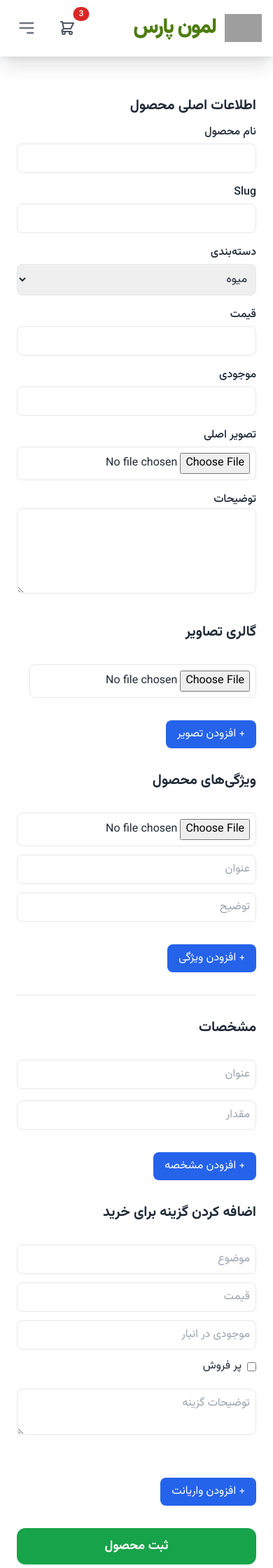
After one commit to rohankhayyerfr/Marketplace, a Django app: page /dashboard/products/create/ in a window 390 px wide. The commit adds this page. Shown: the top 2240 px of the page at 70% size. Run offline with Django 5.2, Linux system fonts and the light colour scheme; a user stored in the database is signed in; data comes from the database, SQL or seed files in the repository; some libraries are stand-ins or nearby versions; grey boxes are pictures that could not be loaded.

Commit message:
everything got changed

```diff
--- a/store/forms.py
+++ b/store/forms.py
@@ -2,12 +2,46 @@ from django import forms
 from django.contrib.auth.models import User
 from django.forms import inlineformset_factory
 
-from .models import Product,ProductVariant
+from .models import Product, ProductVariant, ProductGallery, ProductFeature, ProductSpecification
+
 
 class ProductForm(forms.ModelForm):
     class Meta:
         model = Product
         fields = ['category', 'name', 'slug', 'description', 'price', 'inventory', 'main_image']
+
+ProductGalleryFormSet = inlineformset_factory(
+    Product, ProductGallery,
+    fields=['image'],
+    extra=1,
+    max_num=15,
+    can_delete=True
+)
+
+ProductFeatureFormSet = inlineformset_factory(
+    Product, ProductFeature,
+    fields=['icon', 'title', 'description'],
+    extra=1,
+    max_num=4,
+    can_delete=True
+)
+
+ProductSpecificationFormSet = inlineformset_factory(
+    Product, ProductSpecification,
+    fields=['title', 'value'],
+    extra=1,
+    max_num=50,
+    can_delete=True
+)
+
+ProductVariantFormSet = inlineformset_factory(
+    Product, ProductVariant,
+    fields=['title', 'description', 'price', 'stock', 'is_bestseller'],
+    extra=1,
+    max_num=10,
+    can_delete=True
+)
+
 
 
 class ProductImageForm(forms.ModelForm):
--- a/store/urls.py
+++ b/store/urls.py
@@ -12,9 +12,10 @@ urlpatterns = [
     path('category/<int:pk>/', views.category_products, name='category'),
     # Dashboard
     path('dashboard/', views.dashboard, name="dashboard"),
-    # path('dashboard/products/create/', views.product_create, name="product_create"),
+    path('dashboard/products/create/', views.product_create, name="product_create"),
     # path('dashboard/products/<int:pk>/edit/', views.product_edit, name="product_edit"),
     # path('dashboard/products/<int:pk>/delete/', views.product_delete, name="product_delete"),
+    path('faqs/', views.faqs, name="faqs"),
 ]
 
 
--- a/store/views.py
+++ b/store/views.py
@@ -1,8 +1,9 @@
 from django.contrib import messages
 from django.contrib.auth.models import User
 from django.shortcuts import render, get_object_or_404, redirect
-from .forms import ProductForm
-from .models import Product, ProductVariant, Category
+from .forms import ProductForm, ProductGalleryFormSet, ProductFeatureFormSet, ProductSpecificationFormSet, \
+    ProductVariantFormSet
+from .models import *
 from django.contrib.auth.decorators import login_required
 from accounts.views import verify_identity
 from accounts.models import SellerVerification
@@ -34,80 +35,6 @@ def dashboard(request):
         'identity': identity
     })
 
-# @login_required
-# def product_create(request):
-#     categories = Category.objects.all()
-#     try:
-#         seller_profile = request.user.seller_profile
-#     except SellerProfile.DoesNotExist:
-#         return redirect('store:dashboard')
-#
-#     if not seller_profile.is_verified:
-#         messages.error(request, 'شما هنوز تایید نشده اید!')
-#         return redirect('accounts:become_seller')
-#
-#     if request.method == "POST":
-#         form = ProductForm(request.POST, request.FILES)
-#
-#
-#         if form.is_valid():
-#             p = form.save(commit=False)
-#             p.owner = request.user
-#             p.save()
-#
-#
-#
-#             return redirect("store:dashboard")
-#     else:
-#         form = ProductForm()
-#
-#
-#     return render(
-#         request,
-#         'dashboard/product_form.html',
-#         {
-#             'form': form,
-#
-#             'categories': categories,
-#         }
-#     )
-#
-#
-# @login_required
-# def product_edit(request, pk):
-#     product = get_object_or_404(Product, pk=pk, owner=request.user)
-#
-#     if request.method == "POST":
-#         form = ProductForm(request.POST, request.FILES, instance=product)
-#         formset = VariantFormSet(request.POST, instance=product)
-#
-#         if form.is_valid() and formset.is_valid():
-#             form.save()
-#             formset.save()
-#             return redirect("store:dashboard")
-#
-#     else:
-#         form = ProductForm(instance=product)
-#         formset = VariantFormSet(instance=product)
-#
-#     return render(
-#         request,
-#         'dashboard/product_form.html',
-#         {
-#             'form': form,
-#             'formset': formset,
-#             'product': product
-#         }
-#     )
-#
-#
-# @login_required
-# def product_delete(request, pk):
-#     product = get_object_or_404(Product, pk=pk, owner=request.user)
-#     product.delete()
-#     return redirect("store:dashboard")
-
-
 def product_create(request):
     try:
         identity = request.user.sellerverification
@@ -117,19 +44,50 @@ def product_create(request):
         return redirect('accounts:verify_identity')
 
     if request.method == 'POST':
-        form = ProductForm(request.POST)
-        if form.is_valid():
-            product = form.save(commit=False)
+        product_form = ProductForm(request.POST, request.FILES)
+        gallery_formset = ProductGalleryFormSet(request.POST, request.FILES)
+        feature_formset = ProductFeatureFormSet(request.POST, request.FILES)
+        specification_formset = ProductSpecificationFormSet(request.POST)
+        variant_formset = ProductVariantFormSet(request.POST)
+
+        if (product_form.is_valid() and gallery_formset.is_valid() and
+            feature_formset.is_valid() and specification_formset.is_valid() and
+            variant_formset.is_valid()):
+
+            product = product_form.save(commit=False)
             product.owner = request.user
             product.status = "pending"
             product.save()
+
+            gallery_formset.instance = product
+            gallery_formset.save()
+
+            feature_formset.instance = product
+            feature_formset.save()
+
+            specification_formset.instance = product
+            specification_formset.save()
+
+            variant_formset.instance = product
+            variant_formset.save()
+
             messages.success(request, 'محصول شما در دست مدیریت است به محض تایید شدن در سایت اضافه میشود')
-            return redirect('dashboard')
+            return redirect('store:dashboard')
+    else:
+        product_form = ProductForm()
+        gallery_formset = ProductGalleryFormSet()
+        feature_formset = ProductFeatureFormSet()
+        specification_formset = ProductSpecificationFormSet()
+        variant_formset = ProductVariantFormSet()
 
-    else:
-        messages.error(request,"somthing went wrong")
-        form = ProductForm()
-    return render(request, "store/product_create.html", {'form': form})
+    return render(request, 'products/product_create.html', {
+        'product_form': product_form,
+        'gallery_formset': gallery_formset,
+        'feature_formset': feature_formset,
+        'specification_formset': specification_formset,
+        'variant_formset': variant_formset
+    })
+
 
 
 
@@ -141,3 +99,7 @@ def category_products(request, pk):
         'category': category,
         'products': products
     })
+
+
+def faqs(request):
+    return render(request, 'faqs.html')
--- a/templates/base.html
+++ b/templates/base.html
@@ -1,4 +1,5 @@
 {% load static %}
+
 <!DOCTYPE html>
 <html lang="fa" dir="rtl">
 <head>
@@ -138,6 +139,9 @@
 
                     <a href="{% url 'store:product_list' %}" class="text-gray-700 hover:text-lime-600 font-medium transition duration-150 h-full flex items-center px-2">
                         محصولات
+                    </a>
+                    <a href="{% url 'store:faqs' %}" class="text-gray-700 hover:text-lime-600 font-medium transition duration-150 h-full flex items-center px-2">
+                        سوالات متدول
                     </a>
 
                     <div class="relative group h-full flex items-center">
--- /dev/null
+++ b/templates/products/product_create.html
@@ -0,0 +1,298 @@
+{% extends 'base.html' %}
+{% block content %}
+
+
+<form action="{% url 'store:product_create' %}" method="POST" enctype="multipart/form-data"
+      class="max-w-4xl mx-auto bg-white shadow-lg rounded-2xl p-6 space-y-8">
+    {% csrf_token %}
+
+    <!-- Product Base Info -->
+    <div>
+        <h2 class="text-xl font-bold mb-3">اطلاعات اصلی محصول</h2>
+
+        <div class="grid grid-cols-1 md:grid-cols-2 gap-4">
+
+            <div>
+                <label class="block mb-1 font-medium">نام محصول</label>
+                <input name="name" type="text" required
+                       class="w-full border rounded-lg p-2 focus:ring-2 focus:ring-blue-400" />
+            </div>
+
+            <div>
+                <label class="block mb-1 font-medium">Slug</label>
+                <input name="slug" type="text" required
+                       class="w-full border rounded-lg p-2 focus:ring-2 focus:ring-blue-400" />
+            </div>
+
+            <div>
+                <label class="block mb-1 font-medium">دسته‌بندی</label>
+                <select name="category" required
+                        class="w-full border rounded-lg p-2">
+                    {% for cat in main_categories %}
+                        <option value="{{ cat.id }}">{{ cat.name }}</option>
+                    {% endfor %}
+                </select>
+            </div>
+
+            <div>
+                <label class="block mb-1 font-medium">قیمت</label>
+                <input name="price" type="number" step="0.01" required
+                       class="w-full border rounded-lg p-2" />
+            </div>
+
+            <div>
+                <label class="block mb-1 font-medium">موجودی</label>
+                <input name="inventory" type="number" required
+                       class="w-full border rounded-lg p-2" />
+            </div>
+
+            <div>
+                <label class="block mb-1 font-medium">تصویر اصلی</label>
+                <input name="main_image" type="file" accept="image/*" required
+                       class="w-full border rounded-lg p-2" />
+            </div>
+
+        </div>
+
+        <label class="block font-medium mt-4">توضیحات</label>
+        <textarea name="description" rows="4"
+                  class="w-full border rounded-lg p-3"></textarea>
+    </div>
+
+    <!-- Product Gallery -->
+<h2 class="text-xl font-bold mb-3">گالری تصاویر</h2>
+
+{{ gallery_formset.management_form }}
+
+<div id="gallery-wrapper" class="space-y-3">
+
+    {% for form in gallery_formset %}
+    <div class="flex items-center gap-3" data-form-index="{{ forloop.counter0 }}">
+        {{ form.id }}
+        <input
+            type="file"
+            name="gallery-{{ forloop.counter0 }}-image"
+            class="border rounded-lg p-2"
+        />
+    </div>
+    {% endfor %}
+
+</div>
+
+<button type="button" onclick="addGallery()"
+        class="mt-3 px-4 py-2 bg-blue-600 text-white rounded-lg">
+    + افزودن تصویر
+</button>
+
+<script>
+let galleryTotal = {{ gallery_formset.total_form_count }};
+
+function addGallery() {
+    let wrapper = document.getElementById('gallery-wrapper');
+
+    let newInput =
+    `<div class="flex items-center gap-3" data-form-index="${galleryTotal}">
+        <input type="file"
+            name="gallery-${galleryTotal}-image"
+            class="border rounded-lg p-2"/>
+    </div>`;
+
+    wrapper.insertAdjacentHTML('beforeend', newInput);
+
+    galleryTotal++;
+    document.getElementById("id_gallery-TOTAL_FORMS").value = galleryTotal;
+}
+</script>
+
+    <!-- Features -->
+    <h2 class="text-xl font-bold mb-3">ویژگی‌های محصول</h2>
+
+{{ feature_formset.management_form }}
+
+<div id="feature-wrapper" class="space-y-4">
+    {% for form in feature_formset %}
+    <div class="grid grid-cols-1 md:grid-cols-3 gap-3" data-form-index="{{ forloop.counter0 }}">
+        {{ form.id }}
+        <input type="file" name="features-{{ forloop.counter0 }}-icon" class="border rounded-lg p-2" />
+        <input type="text" name="features-{{ forloop.counter0 }}-title" placeholder="عنوان" class="border rounded-lg p-2"/>
+        <input type="text" name="features-{{ forloop.counter0 }}-description" placeholder="توضیح" class="border rounded-lg p-2"/>
+    </div>
+    {% endfor %}
+</div>
+
+<button type="button" onclick="addFeature()"
+        class="mt-3 px-4 py-2 bg-blue-600 text-white rounded-lg">
+    + افزودن ویژگی
+</button>
+
+<script>
+let featureTotal = {{ feature_formset.total_form_count }};
+function addFeature() {
+    let wrap = document.getElementById('feature-wrapper');
+
+    wrap.insertAdjacentHTML('beforeend',
+        `<div class="grid grid-cols-1 md:grid-cols-3 gap-3" data-form-index="${featureTotal}">
+            <input type="file" name="features-${featureTotal}-icon" class="border rounded-lg p-2"/>
+            <input type="text" name="features-${featureTotal}-title" class="border rounded-lg p-2"/>
+            <input type="text" name="features-${featureTotal}-description" class="border rounded-lg p-2"/>
+        </div>`
+    );
+
+    featureTotal++;
+    document.getElementById("id_features-TOTAL_FORMS").value = featureTotal;
+}
+</script>
+
+
+    <!-- Specifications -->
+<hr>
+<h2 class="text-xl font-bold mb-3">مشخصات</h2>
+    {{ specification_formset.management_form }}
+
+<div id="spec-wrapper" class="space-y-3">
+
+{% for form in specification_formset %}
+<div class="grid grid-cols-1 md:grid-cols-2 gap-4">
+    {{ form.id }}
+    <input type="text" name="specifications-{{ forloop.counter0 }}-title" placeholder="عنوان" class="border rounded-lg p-2"/>
+    <input type="text" name="specifications-{{ forloop.counter0 }}-value" placeholder="مقدار" class="border rounded-lg p-2"/>
+</div>
+{% endfor %}
+
+</div>
+
+<button onclick="addSpec()" type="button"
+        class="mt-3 px-4 py-2 bg-blue-600 text-white rounded-lg">
+    + افزودن مشخصه
+</button>
+
+<script>
+let specTotal = {{ specification_formset.total_form_count }};
+function addSpec() {
+    let wrap = document.getElementById('spec-wrapper');
+    wrap.insertAdjacentHTML('beforeend', `
+        <div class="grid grid-cols-1 md:grid-cols-2 gap-4">
+            <input type="text" name="specifications-${specTotal}-title" class="border rounded-lg p-2"/>
+            <input type="text" name="specifications-${specTotal}-value" class="border rounded-lg p-2"/>
+        </div>
+    `);
+    specTotal++;
+    document.getElementById("id_specifications-TOTAL_FORMS").value = specTotal;
+}
+</script>
+
+
+    <!-- Variants -->
+<h2 class="text-xl font-bold mb-3">اضافه کردن گزینه برای خرید</h2>
+    {{ variant_formset.management_form }}
+
+<div id="variant-wrapper" class="space-y-4">
+
+{% for form in variant_formset %}
+<div data-form-index="{{ forloop.counter0 }}">
+    {{ form.id }}
+
+    <div class="grid grid-cols-1 md:grid-cols-4 gap-3">
+        <input type="text" name="variants-{{ forloop.counter0 }}-title" placeholder="موضوع" class="border rounded-lg p-2"/>
+        <input type="number" name="variants-{{ forloop.counter0 }}-price" placeholder="قیمت" class="border rounded-lg p-2"/>
+        <input type="number" name="variants-{{ forloop.counter0 }}-stock" placeholder="موجودی در انبار" class="border rounded-lg p-2"/>
+        <label class="flex items-center gap-2">
+            <input type="checkbox" name="variants-{{ forloop.counter0 }}-is_bestseller"/>
+            پر فروش
+        </label>
+    </div>
+
+    <textarea name="variants-{{ forloop.counter0 }}-description"
+       placeholder="توضیحات گزینه" class="w-full border rounded-lg p-2 my-5"></textarea>
+</div>
+{% endfor %}
+
+</div>
+
+<button onclick="addVariant()" type="button"
+        class="mt-3 px-4 py-2 bg-blue-600 text-white rounded-lg">
+    + افزودن واریانت
+</button>
+
+<script>
+let variantTotal = {{ variant_formset.total_form_count }};
+function addVariant() {
+    let wrap = document.getElementById("variant-wrapper");
+
+    wrap.insertAdjacentHTML("beforeend", `
+        <div class="space-y-2" data-form-index="${variantTotal}">
+            <div class="grid grid-cols-1 md:grid-cols-4 gap-3">
+                <input type="text" name="variants-${variantTotal}-title" class="border rounded-lg p-2"/>
+                <input type="number" name="variants-${variantTotal}-price" class="border rounded-lg p-2"/>
+                <input type="number" name="variants-${variantTotal}-stock"  class="border rounded-lg p-2"/>
+                <label class="flex items-center gap-2">
+                    <input type="checkbox" name="variants-${variantTotal}-is_bestseller"/>
+                    پر فروش
+                </label>
+            </div>
+            <textarea name="variants-${variantTotal}-description"
+                class="w-full border rounded-lg p-2"></textarea>
+        </div>
+    `);
+
+    variantTotal++;
+    document.getElementById("id_variants-TOTAL_FORMS").value = variantTotal;
+}
+</script>
+
+
+    <button type="submit"
+            class="w-full py-3 bg-green-600 text-white font-bold rounded-xl text-lg">
+        ثبت محصول
+    </button>
+</form>
+
+<script>
+function addGallery() {
+    let wrapper = document.getElementById('gallery-wrapper');
+    wrapper.insertAdjacentHTML('beforeend',
+        `<div class="flex items-center gap-3"><input type="file" name="gallery_images" class="border rounded-lg p-2"/></div>`
+    );
+}
+
+function addFeature() {
+    let wrap = document.getElementById('feature-wrapper');
+    wrap.insertAdjacentHTML('beforeend',
+        `<div class="grid grid-cols-1 md:grid-cols-3 gap-3">
+            <input type="file" name="feature_icon" class="border rounded-lg p-2"/>
+            <input type="text" name="feature_title" placeholder="عنوان" class="border rounded-lg p-2"/>
+            <input type="text" name="feature_description" placeholder="توضیح" class="border rounded-lg p-2"/>
+        </div>`
+    );
+}
+
+function addSpec() {
+    let wrap = document.getElementById('spec-wrapper');
+    wrap.insertAdjacentHTML('beforeend',
+        `<div class="grid grid-cols-1 md:grid-cols-2 gap-4">
+            <input type="text" name="spec_title" placeholder="عنوان" class="border rounded-lg p-2"/>
+            <input type="text" name="spec_value" placeholder="مقدار" class="border rounded-lg p-2"/>
+        </div>`
+    );
+}
+
+function addVariant() {
+    let wrap = document.getElementById('variant-wrapper');
+    wrap.insertAdjacentHTML('beforeend',
+        `<div class="space-y-2">
+            <div class="grid grid-cols-1 md:grid-cols-4 gap-3">
+                <input type="text" name="variant_title" placeholder="عنوان" class="border rounded-lg p-2"/>
+                <input type="number" name="variant_price" placeholder="قیمت" class="border rounded-lg p-2"/>
+                <input type="number" name="variant_stock" placeholder="موجودی" class="border rounded-lg p-2"/>
+                <label class="flex items-center gap-2">
+                    <input type="checkbox" name="variant_bestseller"/>
+                    پر فروش
+                </label>
+            </div>
+            <textarea name="variant_description" placeholder="توضیحات واریانت"
+                      class="w-full border rounded-lg p-2"></textarea>
+        </div>`
+    );
+}
+</script>
+{% endblock %}
```
Also changed, not shown: templates/dashboard/index.html (+2 -7 lines), templates/faqs.html (added, +164 -0 lines), db.sqlite3, store/migrations/0015_product_created_at_product_status.py (added).
